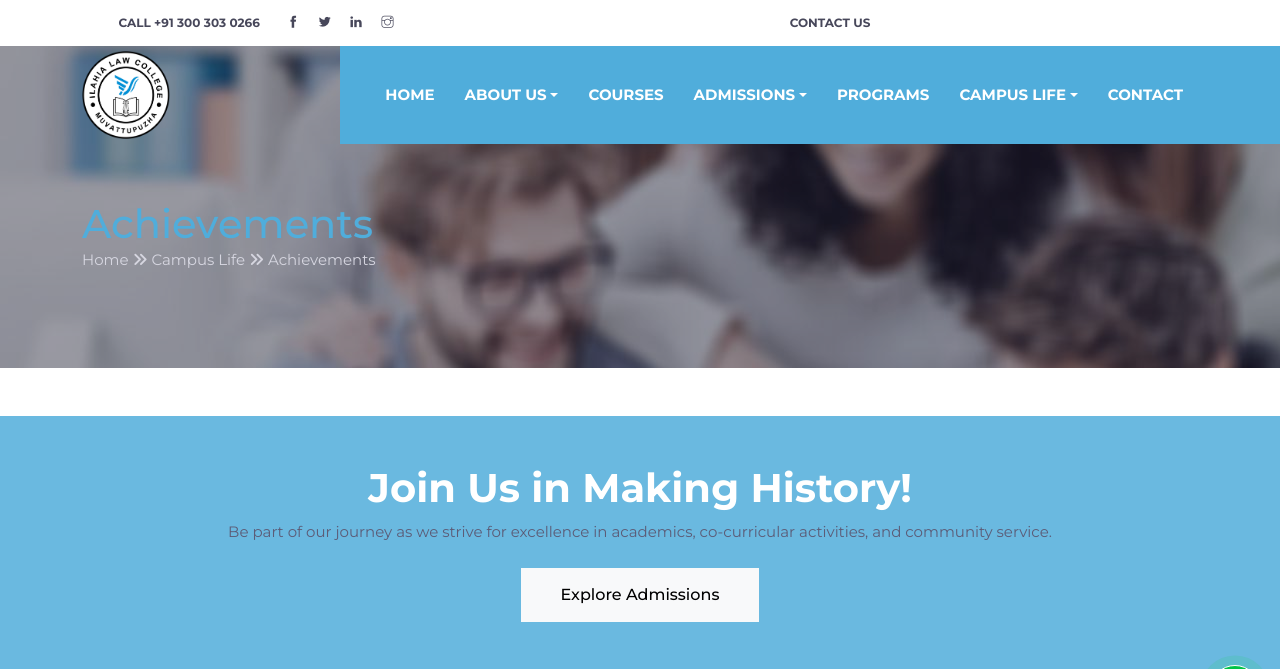
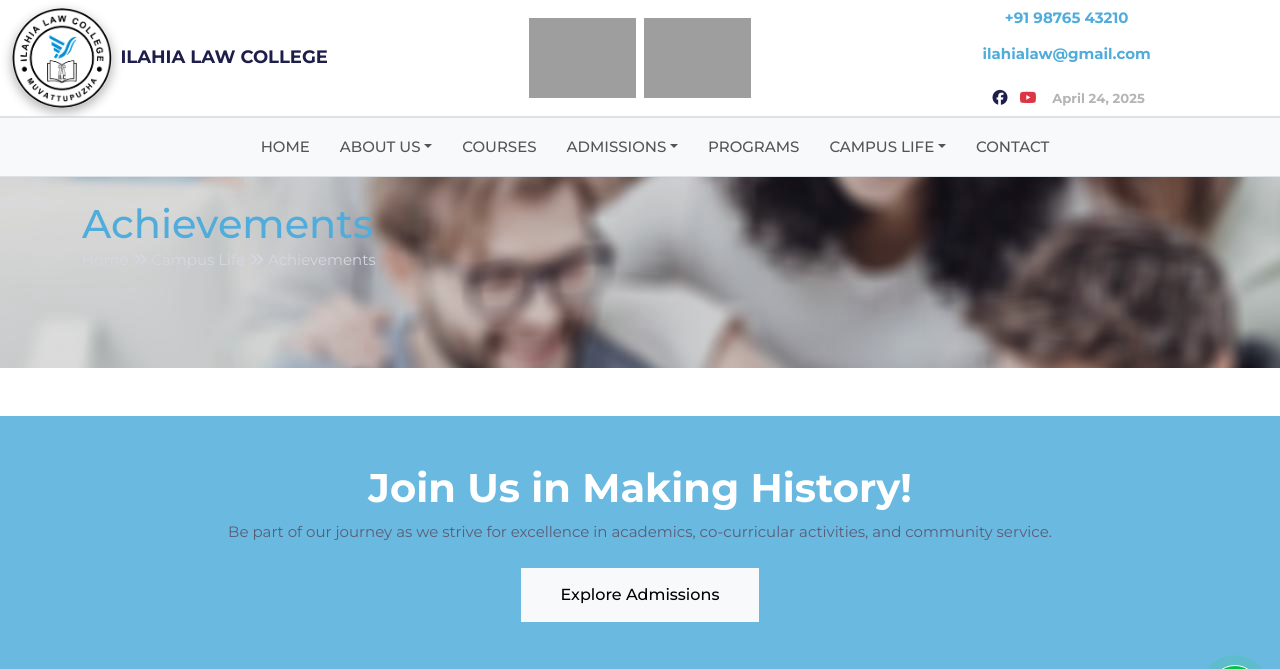
Before and after one commit to ankuxsshh/ilahialawcollege, a Django app: page /achievements in a window 1280 px wide. Shown: the top 669 px of the page. Run offline with Django 5.2, Linux system fonts and the light colour scheme; some libraries are stand-ins or nearby versions; grey boxes are pictures that could not be loaded.

Commit message:
lastupdates

```diff
--- a/static/css/style.css
+++ b/static/css/style.css
@@ -359,7 +359,7 @@ a h4:hover {
   width: 100%;
   top: 0;
   left: 0;
-  background: #1a1a37dc;
+  background: #1a1a3742;
   opacity: .5;
 }
 
@@ -560,7 +560,7 @@ textarea.form-control {
 
 .navbar-nav {
   padding-left: 30px;
-  background: #50addb;
+  background: #ffffff00;
 }
 
 @media (max-width: 991px) {
@@ -588,7 +588,7 @@ textarea.form-control {
 
 .nav-item .nav-link {
   text-transform: uppercase;
-  font-weight: 600;
+  font-weight: 500;
 }
 
 .nav-item::before {
@@ -617,19 +617,19 @@ textarea.form-control {
 }
 
 .navbar-light .navbar-nav .nav-link {
-  color: #fff;
+  color: #000000a9;
 }
 
 link:focus,
 .navbar-light .navbar-nav .nav-link:hover {
-  color: #fff;
+  color: #444444a2;
 }
 
 .navbar-light .navbar-nav .active>.nav-link,
 .navbar-light .navbar-nav .nav-link.active,
 .navbar-light .navbar-nav .nav-link.show,
 .navbar-light .navbar-nav .show>.nav-link {
-  color: #fff;
+  color: #000000a9;
 }
 
 .navbar-expand-lg .navbar-nav .nav-link {
--- a/templates/base.html
+++ b/templates/base.html
@@ -16,11 +16,11 @@
     <meta name="viewport" content="width=device-width, initial-scale=1, maximum-scale=1" />
 
     <!-- Font Awesome -->
-    <link href="https://cdnjs.cloudflare.com/ajax/libs/font-awesome/6.5.0/css/all.min.css" rel="stylesheet">
-    <link href="https://fonts.googleapis.com/css2?family=Montserrat:wght@400;500;700&display=swap" rel="stylesheet">
+    <link href="https://cdnjs.cloudflare.com/ajax/libs/font-awesome/6.5.0/css/all.min.css" rel="stylesheet" />
+    <link href="https://fonts.googleapis.com/css2?family=Montserrat:wght@400;500;700&display=swap" rel="stylesheet" />
     <!-- Bootstrap -->
     <link rel="stylesheet" href="static/plugins/bootstrap/bootstrap.min.css" />
-    <link rel="stylesheet" href="https://cdn.jsdelivr.net/npm/bootstrap@5.3.0/dist/css/bootstrap.min.css">
+    <link rel="stylesheet" href="https://cdn.jsdelivr.net/npm/bootstrap@5.3.0/dist/css/bootstrap.min.css" />
     <!-- slick slider -->
     <link rel="stylesheet" href="static/plugins/slick/slick.css" />
     <!-- themefy-icon -->
@@ -40,60 +40,65 @@
     <link rel="icon" href="images/favicon.ico" type="image/x-icon" />
 
     <link rel="stylesheet" href="https://unpkg.com/aos@next/dist/aos.css" />
-
   </head>
 
   <body>
-
     <div class="loader-container">
       <!-- Centered Logo Image -->
-      <img src="static/images/logo1.png" alt="Ilahia Law College Logo" class="loader-logo">
+      <img src="static/images/logo1.png" alt="Ilahia Law College Logo" class="loader-logo" />
 
       <!-- Animated Loading Text -->
       <div class="loader"></div>
     </div>
 
     <!-- header -->
-    <header class="fixed-top header">
-      <!-- top header -->
-      <div class="top-header py-2 bg-white">
-        <div class="container">
-          <div class="row no-gutters">
-            <div class="col-lg-4 text-center text-lg-left">
-              <a class="text-light mr-3" href="callto:+443003030266"><strong>CALL</strong> +91 300 303 0266</a>
-              <ul class="list-inline d-inline">
-                <li class="list-inline-item mx-0">
-                  <a class="d-inline-block p-2 text-light" href="#"><i class="ti-facebook"></i></a>
-                </li>
-                <li class="list-inline-item mx-0">
-                  <a class="d-inline-block p-2 text-light" href="#"><i class="ti-twitter-alt"></i></a>
-                </li>
-                <li class="list-inline-item mx-0">
-                  <a class="d-inline-block p-2 text-light" href="#"><i class="ti-linkedin"></i></a>
-                </li>
-                <li class="list-inline-item mx-0">
-                  <a class="d-inline-block p-2 text-light" href="https://www.instagram.com/ilahialaw?igsh=MTFpb3ZrMnl0bTMx"><i class="ti-instagram"></i></a>
-                </li>
-              </ul>
+    <header class="fixed-top">
+      <!-- Top Bar -->
+      <div class="bg-white py-2 border-bottom">
+        <div class="container-fluid">
+          <div class="row align-items-center text-center text-md-left">
+            <!-- Logo and College Name -->
+            <div class="col-md-4 d-flex align-items-center justify-content-center justify-content-md-start">
+              <img src="static/images/ilahialogo.png" alt="logo" class="mr-2"
+     style="height: 100px; border-radius: 50%; box-shadow: 0 4px 12px #b2b2b3;" />
+
+              <div class="text-left">
+                <h5 class="mb-0 font-weight-bold">ILAHIA LAW COLLEGE</h5>
+                <small></small>
               </div>
-            <div class="col-lg-8 text-center text-lg-right">
-                <li class="list-inline-item">
-                  <a class="text-uppercase text-light p-sm-2 py-2 px-0 d-inline-block" href="#" data-toggle="modal" data-target="#loginModal">CONTACT US</a>
-                </li>
-              </ul>
+            </div>
+
+            <!-- Center Logos -->
+            <div class="col-md-4 d-flex justify-content-center align-items-center flex-wrap">
+              <img src="https://glcekm.com/wp-content/uploads/2021/12/image.png" alt="logo" class="mx-1" style="height: 80px;" />
+              <img src="https://glcekm.com/wp-content/uploads/2020/11/kerala.png" alt="logo" class="mx-1" style="height: 80px;" />
+            </div>
+
+            <!-- Right-side Contact & Social -->
+            <div class="col-md-4 text-md-right text-center">
+              <div>
+                <strong class="text-primary">+91 98765 43210</strong><br />
+                <br>
+                <a href="mailto:glcekm@hotmail.com" style="font-weight: 600;">ilahialaw@gmail.com</a>
+              </div>
+              <br>
+              <div class="mt-2">
+                <a href="#" class="mx-1"><i class="fab fa-facebook text-dark"></i></a>
+                <a href="#" class="mx-1"><i class="fab fa-youtube text-danger"></i></a>
+                <small class="text-muted ml-2" style="font-weight: 600;">April 24, 2025</small>
               </div>
             </div>
           </div>
         </div>
-      <!-- navbar -->
-      <div class="navigation w-100">
+      </div>
+
+      <!-- Main Navigation -->
+      <nav class="navbar navbar-expand-lg navbar-light bg-light border-top border-bottom" style="height: 60px;">
         <div class="container">
-          <nav class="navbar navbar-expand-lg navbar-light p-0">
-            <a class="navbar-brand" href="/"><img src="static/images/ilahialogo.png" alt="logo" class="logo"></a>
-            <button class="navbar-toggler rounded-0" type="button" data-toggle="collapse" data-target="#navigation" aria-controls="navigation" aria-expanded="false" aria-label="Toggle navigation"><span class="navbar-toggler-icon"></span></button>
+          <button class="navbar-toggler" type="button" data-toggle="collapse" data-target="#mainNavbar"><span class="navbar-toggler-icon"></span></button>
 
-            <div class="collapse navbar-collapse" id="navigation">
-              <ul class="navbar-nav ml-auto text-center">
+          <div class="collapse navbar-collapse" id="mainNavbar">
+            <ul class="navbar-nav mx-auto text-center">
               <li class="nav-item">
                 <a class="nav-link" href="/">HOME</a>
               </li>
@@ -132,11 +137,10 @@
               </li>
             </ul>
           </div>
+        </div>
       </nav>
-        </div>
-      </div>
     </header>
-    <!-- /header -->
+
     <!-- Modal -->
     <div class="modal fade" id="loginModal" tabindex="-1" role="dialog" aria-hidden="true">
       <div class="modal-dialog modal-lg" role="document">
@@ -186,7 +190,7 @@
           <div class="row">
             <div class="col-lg-4 col-sm-8 mb-5 mb-lg-0">
               <!-- logo -->
-        <a class="logo-footer" href="/"><img class="img-fluid mb-4" src="static/images/ilahialogo.png" alt="logo" style="height: 100px; width: 100px"/></a>
+              <a class="logo-footer" href="/"><img class="img-fluid mb-4" src="static/images/ilahialogo.png" alt="logo" style="height: 100px; width: 100px" /></a>
               <ul class="list-unstyled text-white">
                 <li class="mb-2">Ilahi Law College, 123 Justice Road, New Delhi, India</li>
                 <li class="mb-2">+91 98765 43210</li>
@@ -326,7 +330,7 @@
     <script src="static/js/banner.js"></script>
     <script src="https://unpkg.com/aos@next/dist/aos.js"></script>
     <script>
-      AOS.init();
+      AOS.init()
     </script>
   </body>
 </html>
```
Lines whose indentation alone changed are shown as unchanged.
